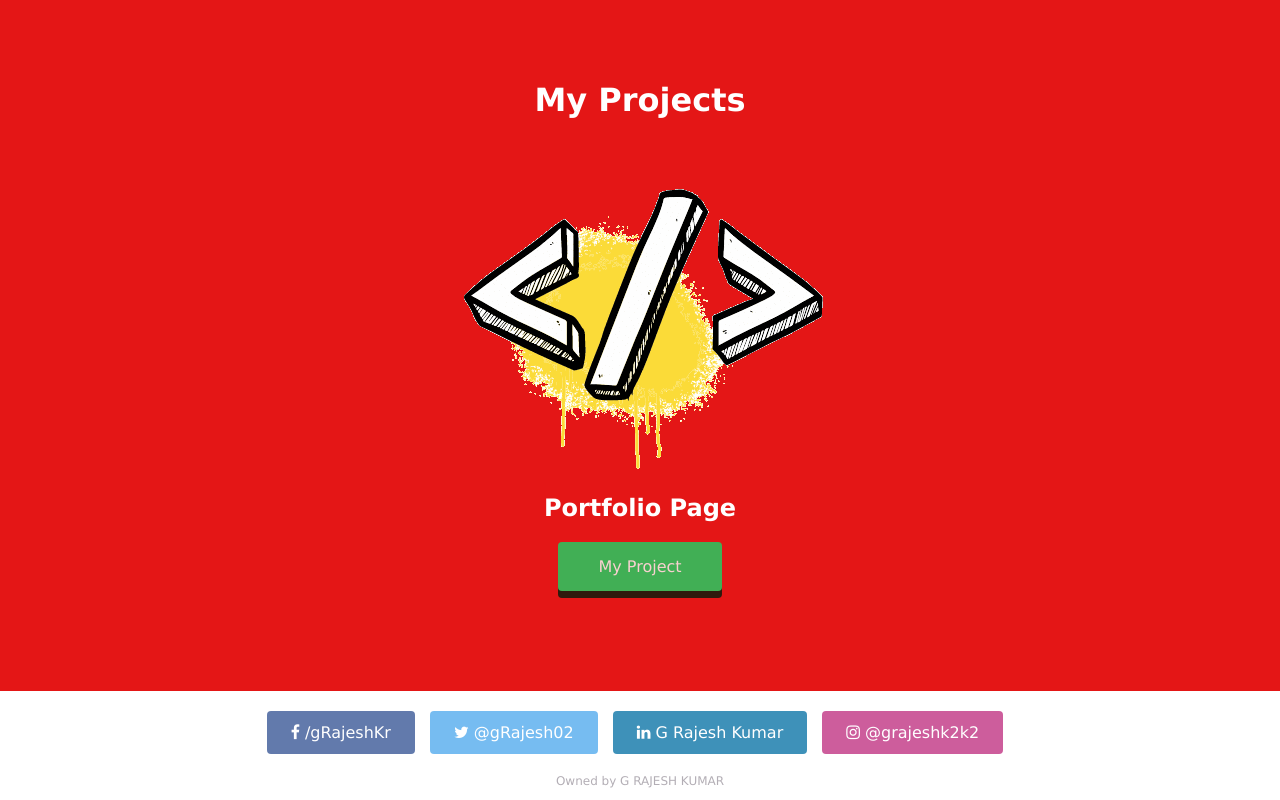
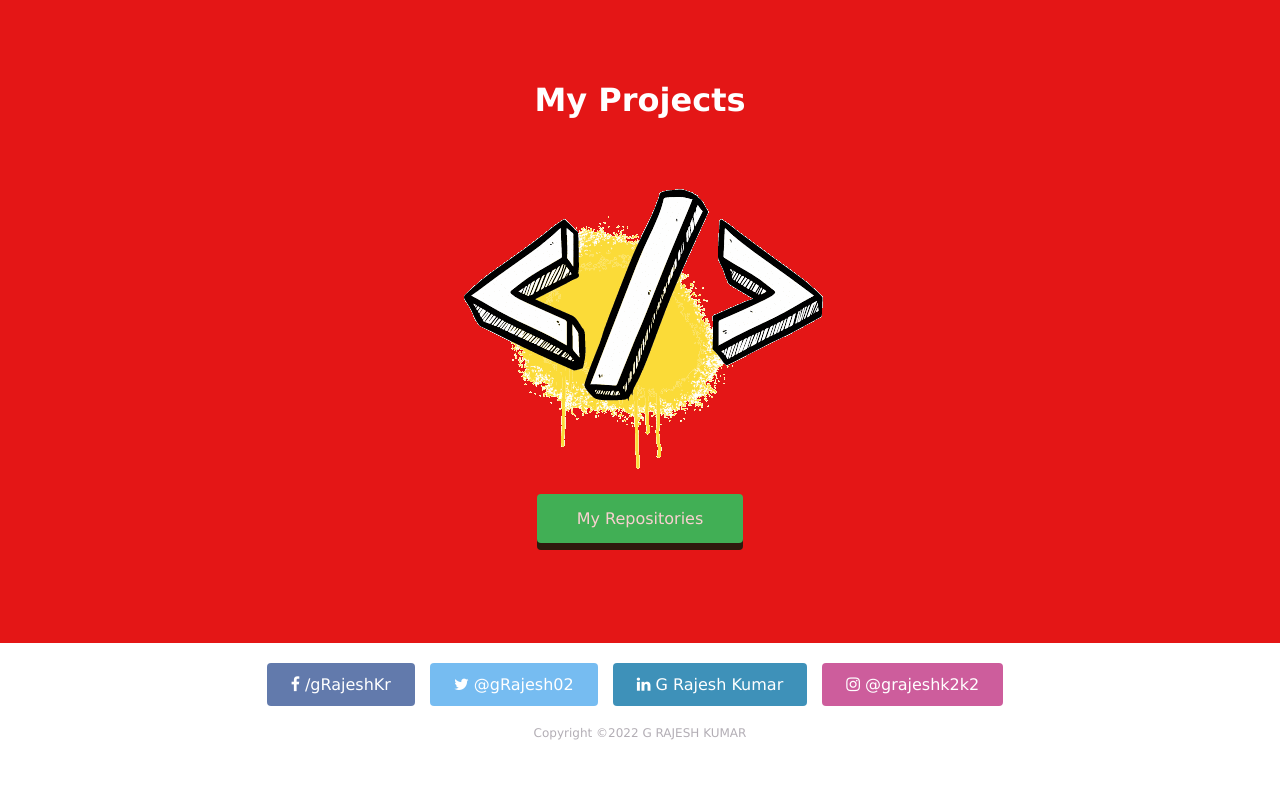
Before and after one commit to gRajeshKr/myfisrtwebpage, a plain HTML site: page index.html in a window 1280 px wide. Shown: the part 1523-2323 px from the top of the page. After the commit the page ends 2275 px from the top, so only its background shows below. Drawn offline with Linux system fonts and the light colour scheme.

Commit message:
Update index.html

```diff
--- a/index.html
+++ b/index.html
@@ -65,8 +65,8 @@
         <h1>My Projects</h1>
         <img src="tags.gif">
         <div class="project-title">
-            <h2>Portfolio Page</h2>
-                <span class="btn message"><a href="https://github.com/gRajeshK/MyFirstWebPage" target="_blank" >My Project</a></span>
+            <h2></h2>
+                <span class="btn message"><a href="https://github.com/gRajeshKr?tab=repositories"target="_blank" >My Repositories</a></span>
         </div>
     </div>
 
@@ -79,7 +79,7 @@
           <a href="https://www.instagram.com/grajeshk2k2/" class="btn instagram" target="_blank" ><span class="fa fa-instagram"></span>@grajeshk2k2</a>
 
         </div>
-        <p>Owned by G RAJESH KUMAR</p>
+        <p>Copyright ©2022 G RAJESH KUMAR</p>
       </section>
     </footer>
 
```
